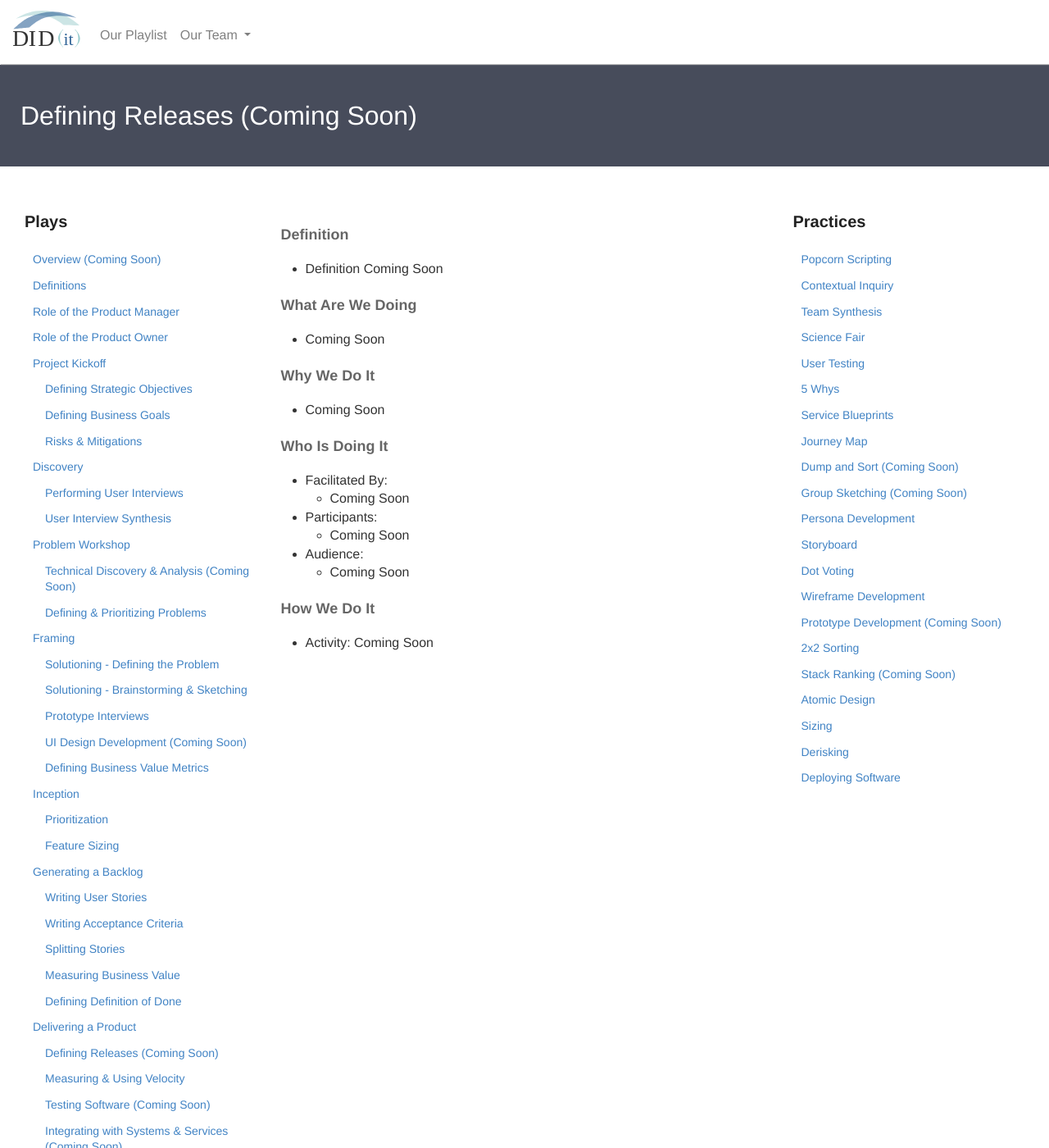
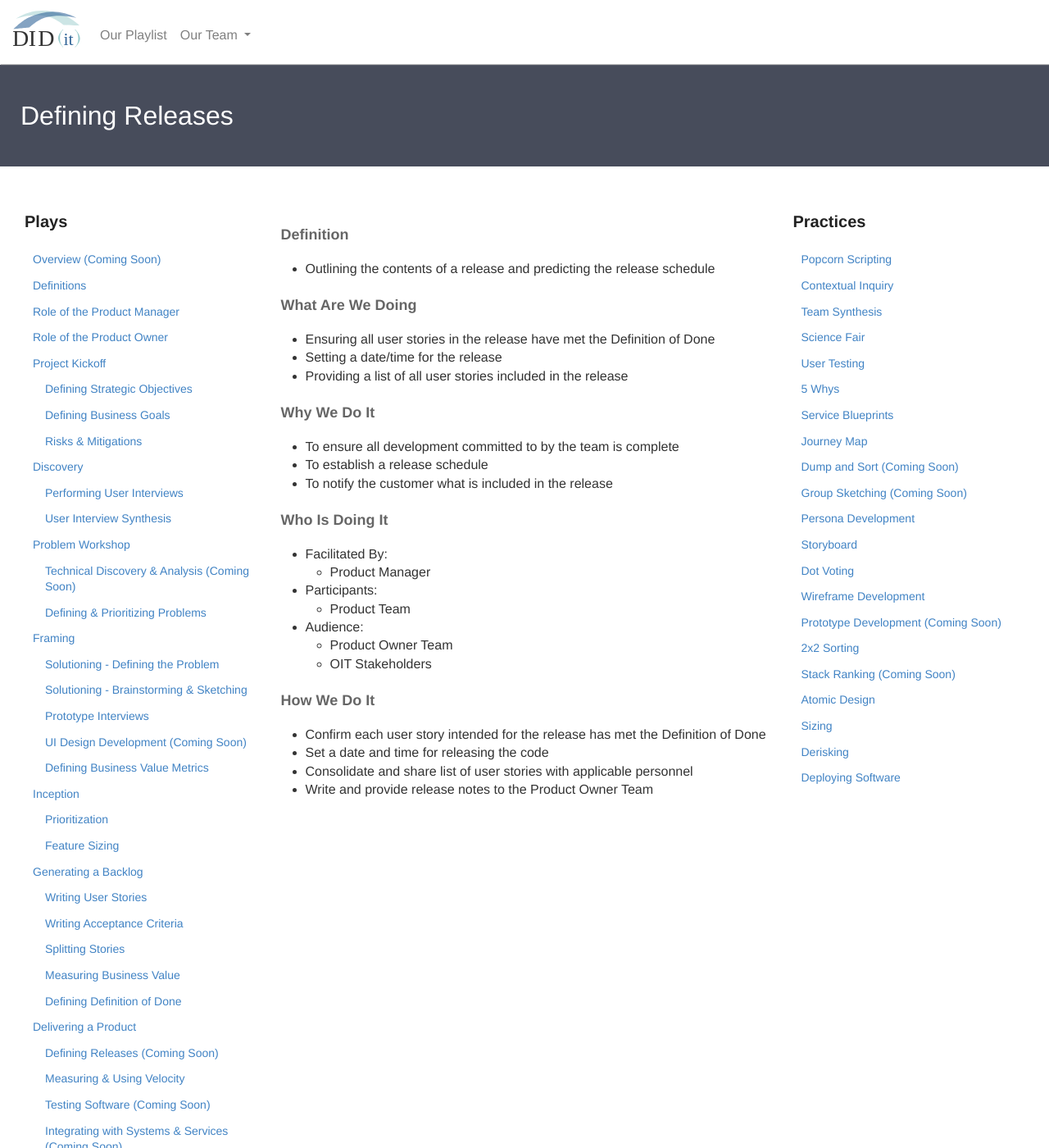
Before and after one commit to KnightPointSystems/kps_playbook, a Jekyll site: the page built from defining-releases.md, in a window 1280 px wide and 1400 px high. Shown: the whole window at 82% size. Built offline with Jekyll 4.4.1, drawn with Linux system fonts in a browser that asks for light colours; nearby versions of some CDN libraries.

Commit message:
Update defining-releases.md

```diff
--- a/defining-releases.md
+++ b/defining-releases.md
@@ -1,7 +1,7 @@
 ---
 layout: page
-title: Defining Releases (Coming Soon)
-header: Defining Releases (Coming Soon)
+title: Defining Releases
+header: Defining Releases
 permalink: /defining-releases/
 ---
 <div class="row">
@@ -13,19 +13,23 @@ permalink: /defining-releases/
             Definition
         </h4>
 		<ul>
-		<li>Definition Coming Soon</li>
+		<li>Outlining the contents of a release and predicting the release schedule</li>
 		</ul>
         <h4 class="What" id="What">
             What Are We Doing
         </h4>
 	<ul>
-        <li>Coming Soon</li>
+	   <li>Ensuring all user stories in the release have met the Definition of Done</li>
+	   <li>Setting a date/time for the release</li>
+	   <li>Providing a list of all user stories included in the release</li>
 	</ul>
         <h4 class="Why" id="Why">
             Why We Do It
         </h4>
             <ul>
-                <li>Coming Soon</li>
+                <li>To ensure all development committed to by the team is complete</li>
+		<li>To establish a release schedule</li>
+		<li>To notify the customer what is included in the release</li>
 	    </ul>
         <h4 class="Who" id="Who">
             Who Is Doing It
@@ -33,17 +37,18 @@ permalink: /defining-releases/
             <ul>
                 <li>Facilitated By:
     	            <ul>
-        	      <li>Coming Soon</li>
+        	      <li>Product Manager</li>
     	            </ul>
                  </li>
                 <li>Participants:
     	            <ul>
-                      <li>Coming Soon</li>
+                      <li>Product Team</li>
                     </ul>
                 </li>
                 <li>Audience:
     	            <ul>
-                      <li>Coming Soon</li>
+                      <li>Product Owner Team</li>
+		      <li>OIT Stakeholders</li>
                   </ul>
                 </li>
             </ul>
@@ -51,7 +56,10 @@ permalink: /defining-releases/
             How We Do It
         </h4>
             <ul>
-               <li>Activity: Coming Soon</li>
+               <li>Confirm each user story intended for the release has met the Definition of Done</li>
+		<li>Set a date and time for releasing the code</li>
+		<li>Consolidate and share list of user stories with applicable personnel</li>
+		<li>Write and provide release notes to the Product Owner Team</li>
             </ul>
     </div>
     <div class="col-md-3">
```
